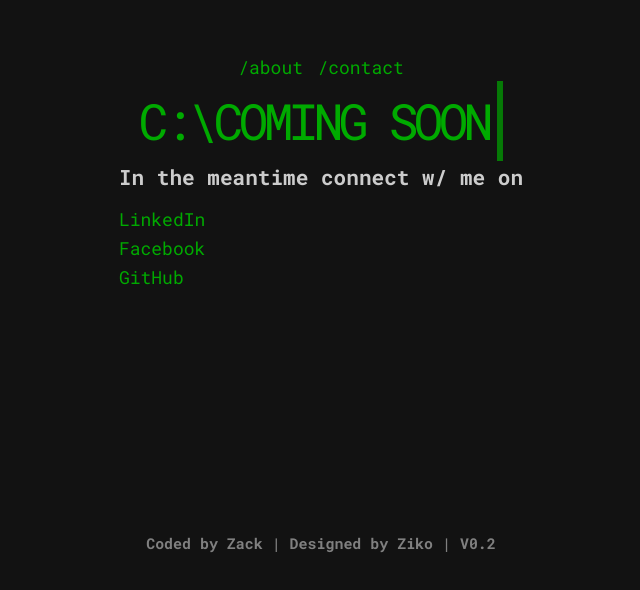
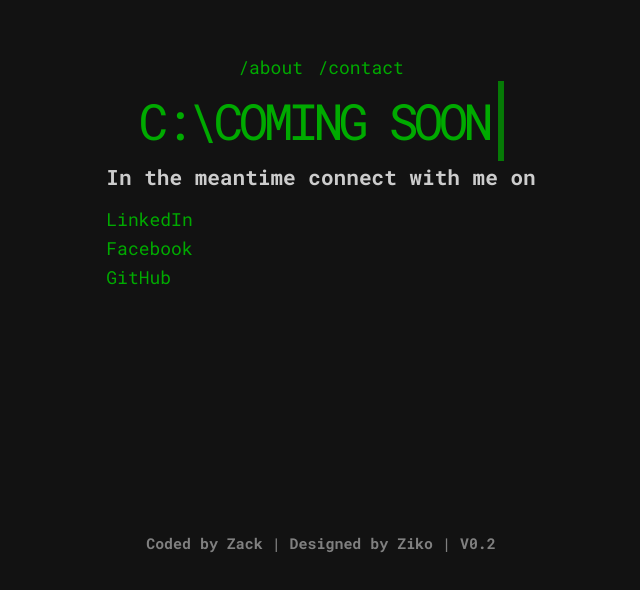
Before and after one commit to zackariacodes/zikoOS, a plain HTML site: page index.html in a window 1280 px wide. Shown: the part 198-788 px from the top of the page, without its empty margins (319-959 px from the left). Drawn offline with Linux system fonts and the light colour scheme.

Commit message:
V0.2 test

```diff
--- a/index.html
+++ b/index.html
@@ -17,7 +17,7 @@
     </nav>
     <main>
       <p>C:\COMING SOON<span class="cursor"></span></p>
-      <h3>In the meantime connect w/ me on</h3>
+      <h3>In the meantime connect with me on</h3>
       <ul>
         <li>
           <a href="https://www.linkedin.com/in/zackhitane/" target="_blank">LinkedIn</a>
```
Also changed, not shown: README.md, 1 other file.
